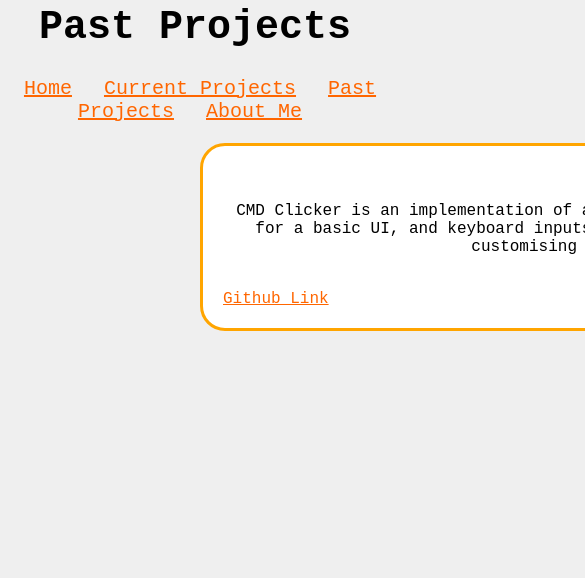
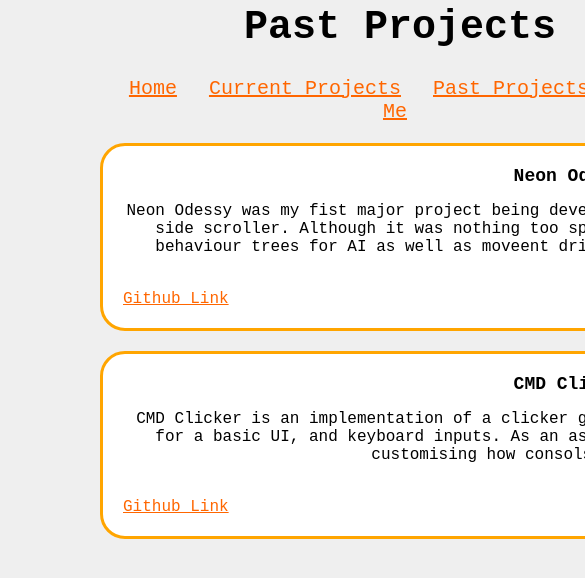
Before and after one commit to samuelfenton/OnlinePresence, a plain HTML site: page pastProjects.html in a window 390 px wide. Shown: the top 578 px of the page, 585 px wide, since content can reach past the window. Drawn offline with Linux system fonts and the light colour scheme.

Commit message:
Modified css to be more mobile friendly

```diff
--- a/pastProjects.html
+++ b/pastProjects.html
@@ -27,7 +27,14 @@
 </header>
 
 <div id="mainDiv">
-
+	<div id="projectDisplay">
+		<h1>Neon Odessy</h1>
+		<p>
+		Neon Odessy was my fist major project being developed over 4 months. It is a co-op twin stick side scroller. Although it was nothing too spectacular; I was able to learn a lot about behaviour trees for AI as well as moveent driven by raycasting rather than a rigidbody.
+ 		</p>
+		<br>
+		<a href="https://github.com/LockyLAB/GreenJellyfish">Github Link</a>
+	</div>
 	<div id="projectDisplay">
 		<h1>CMD Clicker</h1>
 		<p>
--- a/stylesheet.css
+++ b/stylesheet.css
@@ -1,6 +1,8 @@
 body
 {
-	margin:0px;
+	margin-top:0px;
+	margin-left:100px;
+    	margin-right:100px;
 	font-family:Andale Mono, monospace;
 	background-color:#EFEFEF;
 }
@@ -24,10 +26,13 @@ a:hover
 header
 {
 	min-height:50px;
+	min-width: 600px;
 	text-align:center;
 	font-size:20px;
 	margin-top:0px;
 	margin-bottom:16px;
+	margin-left: auto;
+	margin-right: auto;
 }
 
 header > h1
@@ -42,17 +47,11 @@ header > span
 	padding-left:10px;
 }
 
-#mainDiv
-{
-    margin-left:200px;
-    margin-right:200px;
-}
-
 #mainDiv p
 {
 	margin-left: auto;
 	margin-right: auto;
-	width:900px;
+	min-width:800px;
 	text-align:center;
 }
 
```
Also changed, not shown: about.html (+1 -1 lines), currentProjects.html (+1 -1 lines), index.html (+0 -3 lines).
